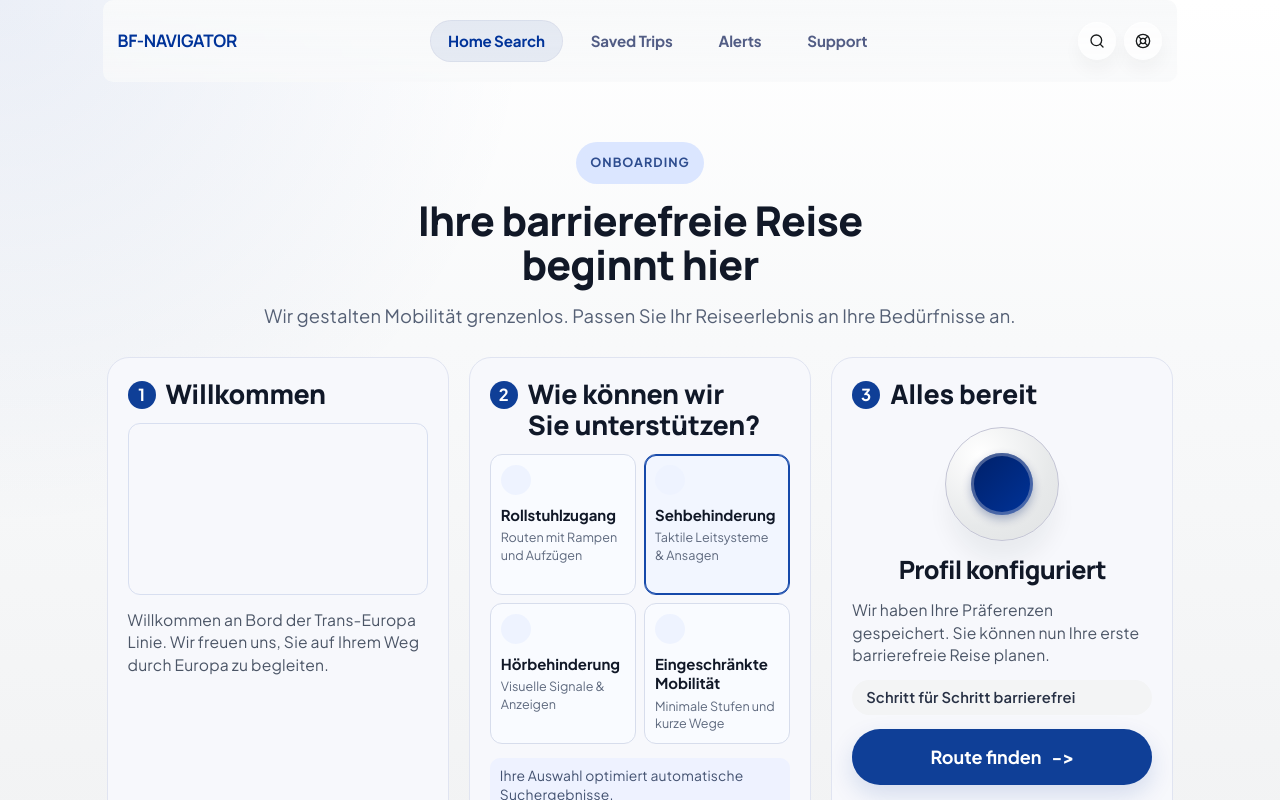
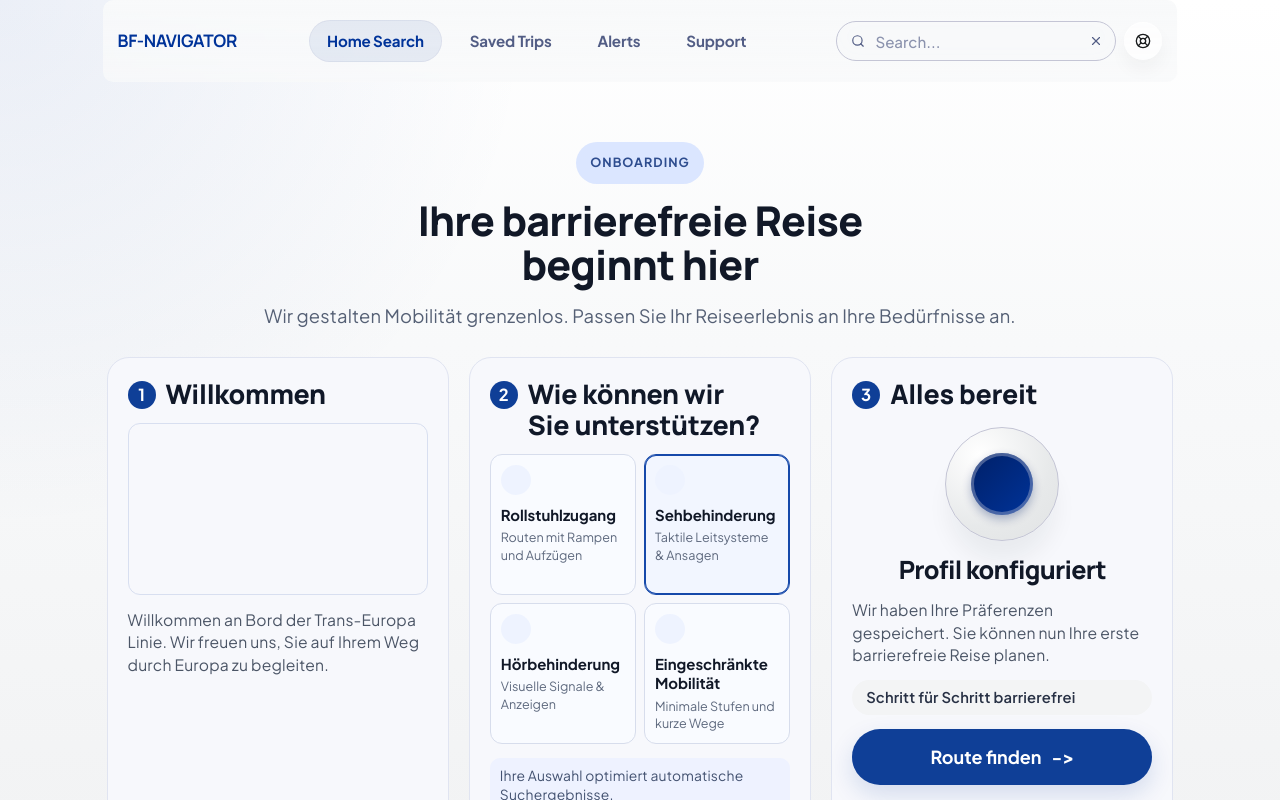
Before and after one commit to IliasAlmerekov/bf-navigator-web, a React (Vite) app: page /onboarding in a window 1280 px wide. Both pictures are taken after a click on the button 1097 px from the left and 41 px from the top of the page. Shown: the top 800 px of the page. Built offline with nearby package versions, Linux system fonts and the light colour scheme; grey boxes are pictures that could not be loaded.

Commit message:
feat: add expanding search dock to desktop header

```diff
--- a/package.json
+++ b/package.json
@@ -32,6 +32,7 @@
   },
   "dependencies": {
     "@tanstack/react-router": "^1.168.3",
+    "framer-motion": "^12.38.0",
     "lucide-react": "^1.6.0",
     "react": "^19.2.4",
     "react-dom": "^19.2.4"
--- a/src/components/AppLayout/AppLayout.tsx
+++ b/src/components/AppLayout/AppLayout.tsx
@@ -1,7 +1,8 @@
 import { Link, useRouterState } from '@tanstack/react-router';
-import { Bell, Bookmark, House, LifeBuoy, Search } from 'lucide-react';
+import { Bell, Bookmark, House, LifeBuoy } from 'lucide-react';
 import type { LucideIcon } from 'lucide-react';
 import type { ReactNode } from 'react';
+import { ExpandingSearchDock } from '../ui/ExpandingSearchDock';
 import styles from './AppLayout.module.css';
 
 type NavItem = {
@@ -75,9 +76,7 @@ export default function AppLayout({ children }: { children: ReactNode }) {
           ))}
         </nav>
         <div className={styles['top-nav-actions']}>
-          <button aria-label="Search" className={styles['top-nav-button']} type="button">
-            <Search aria-hidden="true" />
-          </button>
+          <ExpandingSearchDock />
           <button aria-label="Support" className={styles['top-nav-button']} type="button">
             <LifeBuoy aria-hidden="true" />
           </button>
--- /dev/null
+++ b/src/components/ui/ExpandingSearchDock.module.css
@@ -0,0 +1,104 @@
+.root {
+  position: relative;
+}
+
+/* Collapsed trigger button */
+.trigger {
+  width: 38px;
+  height: 38px;
+  padding: 0;
+  border: 0;
+  display: grid;
+  place-items: center;
+  border-radius: var(--radius-full);
+  color: var(--color-text-strong);
+  background: rgb(255, 255, 255, 0.72);
+  box-shadow:
+    0 10px 18px rgb(25, 28, 29, 0.04),
+    inset 0 1px 0 rgb(255, 255, 255, 0.92);
+  cursor: pointer;
+  transition: background-color 0.2s ease;
+}
+
+.trigger:hover {
+  background: var(--color-surface-container);
+}
+
+.icon {
+  width: 16px;
+  height: 16px;
+}
+
+/* Expanded form */
+.form {
+  position: relative;
+  overflow: hidden;
+}
+
+.input-wrap {
+  display: flex;
+  align-items: center;
+  gap: 8px;
+  border-radius: var(--radius-full);
+  border: 1px solid var(--color-outline-variant);
+  background: var(--color-glass-surface);
+  backdrop-filter: blur(12px);
+  overflow: hidden;
+}
+
+.input-icon {
+  flex-shrink: 0;
+  margin-left: 14px;
+  width: 14px;
+  height: 14px;
+  color: var(--color-text);
+}
+
+.input {
+  flex: 1;
+  min-width: 0;
+  height: 38px;
+  padding-right: 12px;
+  border: 0;
+  background: transparent;
+  font-family: var(--font-body);
+  font-size: 0.84rem;
+  font-weight: 500;
+  color: var(--color-text-strong);
+  outline: none;
+}
+
+.input::placeholder {
+  color: var(--color-text);
+  opacity: 0.65;
+}
+
+/* Remove the search (×) icon that browsers add to type="search" */
+.input::-webkit-search-cancel-button {
+  display: none;
+}
+
+.close-btn {
+  flex-shrink: 0;
+  margin-right: 6px;
+  width: 26px;
+  height: 26px;
+  padding: 0;
+  border: 0;
+  display: grid;
+  place-items: center;
+  border-radius: var(--radius-full);
+  color: var(--color-text);
+  background: transparent;
+  cursor: pointer;
+  transition: background-color 0.15s ease;
+}
+
+.close-btn:hover {
+  background: var(--color-surface-container);
+}
+
+.close-icon {
+  width: 14px;
+  height: 14px;
+}
--- /dev/null
+++ b/src/components/ui/ExpandingSearchDock.tsx
@@ -0,0 +1,94 @@
+import { AnimatePresence, motion } from 'framer-motion';
+import { Search, X } from 'lucide-react';
+import { useState } from 'react';
+import styles from './ExpandingSearchDock.module.css';
+
+type ExpandingSearchDockProps = {
+  onSearch?: (query: string) => void;
+  placeholder?: string;
+};
+
+export function ExpandingSearchDock({
+  onSearch,
+  placeholder = 'Search...',
+}: ExpandingSearchDockProps) {
+  const [isExpanded, setIsExpanded] = useState(false);
+  const [query, setQuery] = useState('');
+
+  const handleExpand = () => {
+    setIsExpanded(true);
+  };
+
+  const handleCollapse = () => {
+    setIsExpanded(false);
+    setQuery('');
+  };
+
+  const handleSubmit = (e: React.FormEvent) => {
+    e.preventDefault();
+    if (onSearch && query) {
+      onSearch(query);
+    }
+  };
+
+  return (
+    <div className={styles.root}>
+      <AnimatePresence mode="wait">
+        {!isExpanded ? (
+          <motion.button
+            key="icon"
+            initial={{ scale: 0, opacity: 0 }}
+            animate={{ scale: 1, opacity: 1 }}
+            exit={{ scale: 0, opacity: 0 }}
+            onClick={handleExpand}
+            aria-label="Open search"
+            type="button"
+            className={styles.trigger}
+          >
+            <Search aria-hidden="true" className={styles.icon} />
+          </motion.button>
+        ) : (
+          <motion.form
+            key="input"
+            initial={{ width: 38, opacity: 0 }}
+            animate={{ width: 280, opacity: 1 }}
+            exit={{ width: 38, opacity: 0 }}
+            transition={{ type: 'spring', stiffness: 300, damping: 30 }}
+            onSubmit={handleSubmit}
+            className={styles.form}
+            role="search"
+          >
+            <motion.div
+              initial={{ backdropFilter: 'blur(0px)' }}
+              animate={{ backdropFilter: 'blur(12px)' }}
+              className={styles['input-wrap']}
+            >
+              <Search aria-hidden="true" className={styles['input-icon']} />
+              <input
+                type="search"
+                value={query}
+                onChange={(e) => setQuery(e.target.value)}
+                placeholder={placeholder}
+                autoFocus
+                aria-label={placeholder}
+                className={styles.input}
+              />
+              <motion.button
+                type="button"
+                onClick={handleCollapse}
+                initial={{ scale: 0 }}
+                animate={{ scale: 1 }}
+                whileHover={{ scale: 1.1 }}
+                whileTap={{ scale: 0.9 }}
+                aria-label="Close search"
+                className={styles['close-btn']}
+              >
+                <X aria-hidden="true" className={styles['close-icon']} />
+              </motion.button>
+            </motion.div>
+          </motion.form>
+        )}
+      </AnimatePresence>
+    </div>
+  );
+}
```
Also changed, not shown: 1 other file (tests, documents, lock files or other folders).
